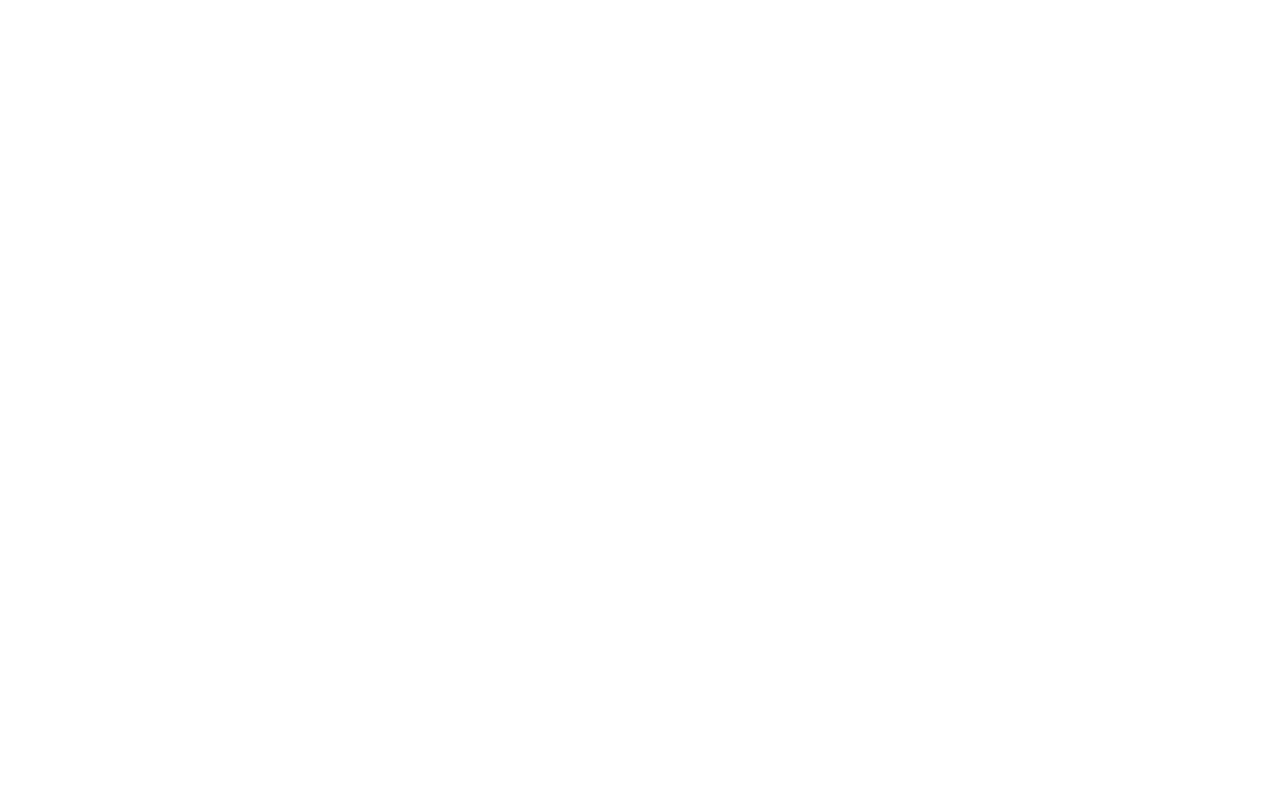
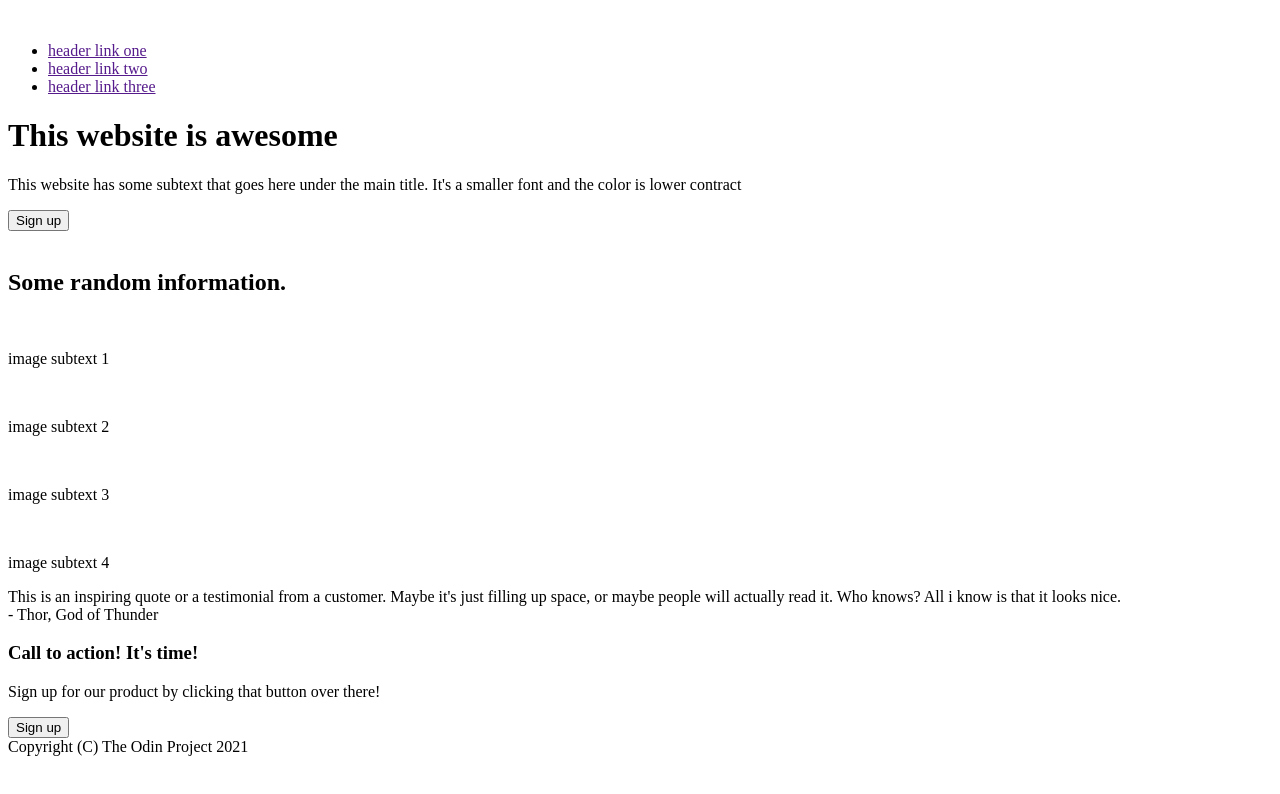
Before and after one commit to ancnnr/landing-page, a plain HTML site: page index.html in a window 1280 px wide. Drawn offline with Linux system fonts and the light colour scheme.

Commit message:
index code structure
no css yet

```diff
--- a/index.html
+++ b/index.html
@@ -8,6 +8,71 @@
     <title>Document</title>
 </head>
 <body>
+    <div class="header">
+        <img class="logo" src="">
+        <ul>
+            <li><a href=''>header link one</a></li>
+            <li><a href=''>header link two</a></li>
+            <li><a href=''>header link three</a></li>
+        </ul>
+    </div>
+
+    <div class="banner">
+        <div class="banner-left">
+            <h1>This website is awesome</h1>
+            <p>This website has some subtext that goes here under the main title. It's a smaller font and the color is lower contract</p>
+            <button class="signup">Sign up</button>
+        </div>
+
+        <img class="banner-right" src="">
+    </div>
+
+    <div class="content1">
+
+        <h2>Some random information.</h2>
+
+        <div class="gallery">
+            <div class="gal1">
+                <img src="">
+                <p>image subtext 1</p>
+            </div>
+
+            <div class="gal2">
+                <img src="">
+                <p>image subtext 2</p>
+            </div>
+
+            <div class="gal3">
+                <img src="">
+                <p>image subtext 3</p>
+            </div>
+
+            <div class="gal4">
+                <img src="">
+                <p>image subtext 4</p>
+            </div>
+        </div>
+    </div>
+
+    <div class="content2">
+        <div class="quote">
+            This is an inspiring quote or a testimonial from a customer. Maybe it's just filling up space, or maybe people will actually read it. Who knows? All i know is that it looks nice.
+        </div>
+        <div class="author">- Thor, God of Thunder</div>
+    </div>
+
+    <div class="content3">
+        <div class="call-to-action">
+            <div class="cta-left">
+                <h3>Call to action! It's time!</h3>
+                <p>Sign up for our product by clicking that button over there!</p>
+            </div>
+
+            <button class="signup2">Sign up</button>
+        </div>
+    </div>
+
+    <div class="footer">Copyright (C) The Odin Project 2021</div>
 
 </body>
 </html>
```
